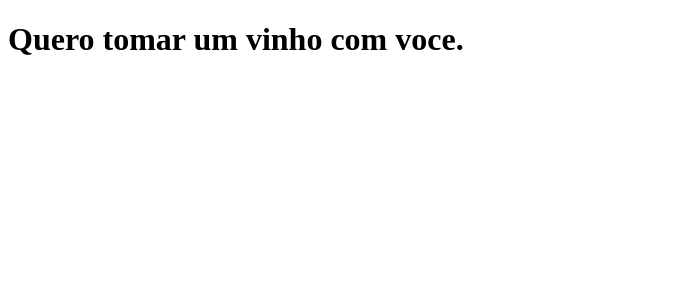
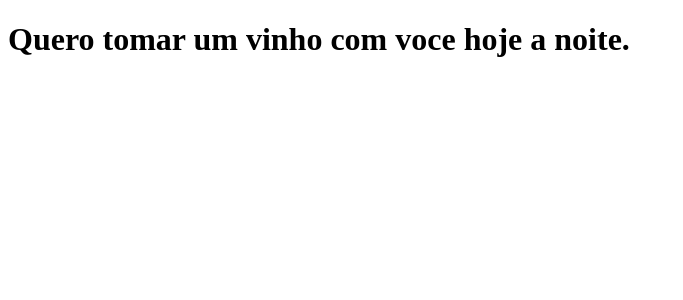
Before and after one commit to marceloairesdasneves/clone-tabnews, a Next.js app: page / in a window 1280 px wide. Shown: the top 300 px of the page, without its empty margins (0-683 px from the left). Built offline with nearby package versions, Linux system fonts and the light colour scheme.

Commit message:
Update index.js
test5

```diff
--- a/pages/index.js
+++ b/pages/index.js
@@ -1,4 +1,4 @@
 function Home() {
-  return <h1>Quero tomar um vinho com voce.</h1>;
+  return <h1>Quero tomar um vinho com voce hoje a noite.</h1>;
 }
 export default Home;
```
